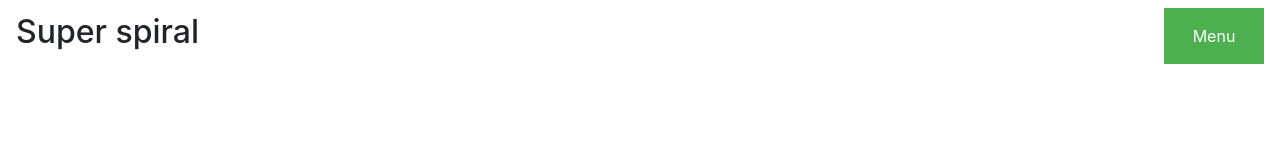
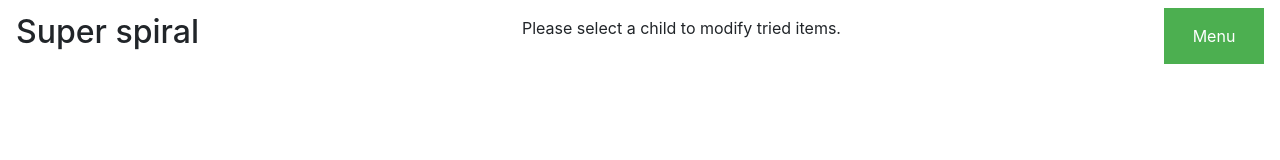
Before and after one commit to Jacob-Marshall/Super-Spiral, a plain HTML site: page FinalReleaseLoggedIn.html in a window 1280 px wide. Drawn offline with nearby package versions, Linux system fonts and the light colour scheme.

Commit message:
Update FinalReleaseLoggedIn.html
This will help users to understand.

```diff
--- a/FinalReleaseLoggedIn.html
+++ b/FinalReleaseLoggedIn.html
@@ -62,6 +62,7 @@
   <body>
     <div class="navbar">
           <h2>Super spiral</h2>
+          <p>Please select a child to modify tried items.</p>
       <div class="dropdown">
         <button class="dropbtn" style="width:100px">Menu</button>
         <div class="dropdown-content" style="width:25px;">
```
